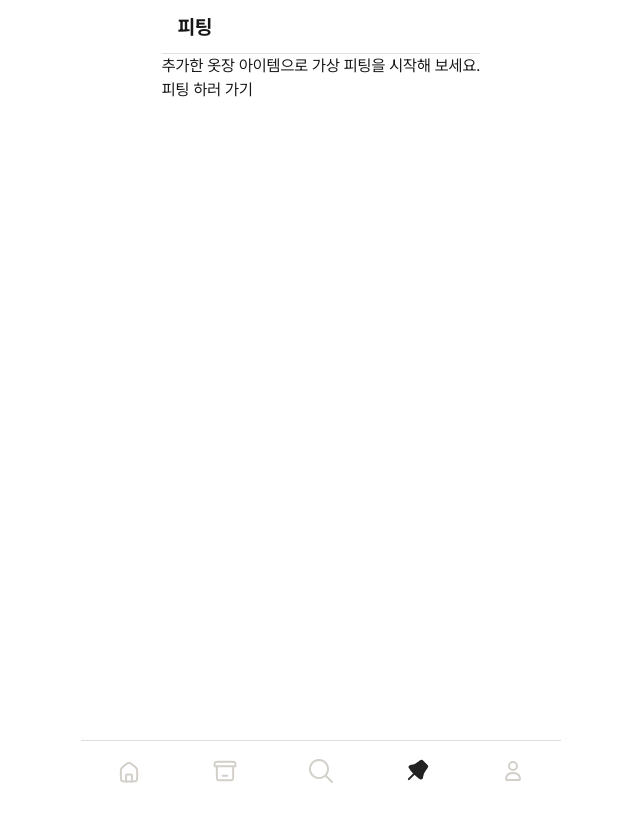
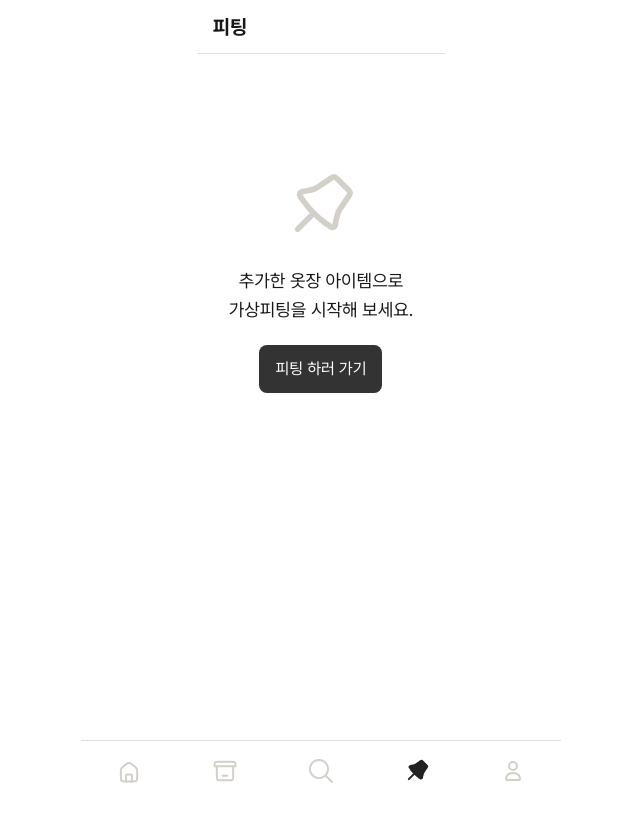
Before and after one commit to jiu6525/clofit, a Next.js app in the folder frontend/: page /fitting in a window 1280 px wide. Shown: the top 822 px of the page, without its empty margins (319-959 px from the left). Before the commit the page ends 800 px from the top, so only its background shows below. Built offline with nearby package versions, Linux system fonts and the light colour scheme.

Commit message:
feat: 피팅 추가 컴포넌트

```diff
--- a/frontend/src/app/fitting/components/FittingContent.tsx
+++ b/frontend/src/app/fitting/components/FittingContent.tsx
@@ -1,45 +1,14 @@
-import { GiClothes } from 'react-icons/gi';
+import React from 'react';
+import FittingStart from './FittingStart';
 
 interface FittingContentProps {
-  hasData: boolean;
   onStartFitting: () => void;
-  fittingImage: string;
-  loading: boolean;
 }
 
-function FittingContent({
-  hasData,
-  onStartFitting,
-  fittingImage,
-  loading,
-}: FittingContentProps) {
-  if (loading) {
-    return <div>로딩 중...</div>; // 로딩 상태 표시
-  }
-
+function FittingContent({ onStartFitting }: FittingContentProps) {
   return (
-    <div className='content'>
-      {hasData ? (
-        <div className='fitting-result'>
-          <img
-            src={fittingImage}
-            alt='가상 피팅 결과'
-            className='fitting-image'
-          />
-        </div>
-      ) : (
-        <div className='no-data-container'>
-          <GiClothes size={48} color='gray' className='no-data-icon' />
-          <p className='no-data-message'>
-            추가한 옷장 아이템으로
-            <br />
-            가상피팅을 시작해 보세요.
-          </p>
-          <button onClick={onStartFitting} className='start-button'>
-            피팅 하러 가기
-          </button>
-        </div>
-      )}
+    <div className='flex justify-center items-start min-h-screen pt-20'>
+      <FittingStart onStartFitting={onStartFitting} />
     </div>
   );
 }
--- /dev/null
+++ b/frontend/src/app/fitting/components/FittingStart.tsx
@@ -0,0 +1,31 @@
+import React from 'react';
+import ButtonRounded from '@/components/ButtonRounded';
+
+interface FittingStartProps {
+  onStartFitting: () => void;
+}
+
+function FittingStart({ onStartFitting }: FittingStartProps) {
+  return (
+    <div className='flex flex-col items-center text-center p-8 bg-white rounded-2xl'>
+      {/* 아이콘 */}
+      <img
+        src='/images/fitting-inactive.svg'
+        alt='피팅 아이템 없음'
+        className='w-20 h-20 mb-5'
+      />
+
+      {/* 안내 텍스트 */}
+      <p className='text-lg mb-5 leading-relaxed'>
+        추가한 옷장 아이템으로
+        <br />
+        가상피팅을 시작해 보세요.
+      </p>
+
+      {/* 둥근 버튼 */}
+      <ButtonRounded text='피팅 하러 가기' onClick={onStartFitting} />
+    </div>
+  );
+}
+
+export default FittingStart;
--- a/frontend/src/app/fitting/page.tsx
+++ b/frontend/src/app/fitting/page.tsx
@@ -6,7 +6,7 @@ import CenteredTitleTopbar from '@/components/CenteredTitleTopbar';
 import FittingContent from './components/FittingContent';
 
 export default function FittingPage() {
-  const [step, setStep] = useState(1); // 단계 관리
+  const [step, setStep] = useState(1);
 
   const nextStep = () => setStep((prev) => prev + 1);
   const prevStep = () => setStep((prev) => (prev > 1 ? prev - 1 : prev));
@@ -26,59 +26,14 @@ export default function FittingPage() {
 
   return (
     <div className='fitting-page'>
-      {/* 단계에 따라 다른 탑바 표시 */}
       {step === 1 ? (
         <LeftTitleTopbar title='피팅' />
       ) : (
         <CenteredTitleTopbar title={getTitleForStep()} onBack={prevStep} />
       )}
 
-      <div className='content'>
-        {step === 1 && (
-          <div className='intro'>
-            <p>추가한 옷장 아이템으로 가상 피팅을 시작해 보세요.</p>
-            <button onClick={nextStep} className='start-button'>
-              피팅 하러 가기
-            </button>
-          </div>
-        )}
-
-        {step === 2 && (
-          <div className='image-selection'>
-            <p>전신 사진을 선택하세요.</p>
-            <button onClick={nextStep} className='next-button'>
-              다음
-            </button>
-          </div>
-        )}
-
-        {step === 3 && (
-          <div className='image-selection'>
-            <p>상의 이미지를 선택하세요.</p>
-            <button onClick={nextStep} className='next-button'>
-              다음
-            </button>
-          </div>
-        )}
-
-        {step === 4 && (
-          <div className='image-selection'>
-            <p>하의 이미지를 선택하세요.</p>
-            <button onClick={nextStep} className='next-button'>
-              결과 보기
-            </button>
-          </div>
-        )}
-
-        {step === 5 && (
-          <div className='result'>
-            <p>선택한 이미지로 가상 피팅 결과입니다.</p>
-            <button onClick={() => setStep(1)} className='restart-button'>
-              다시 하기
-            </button>
-          </div>
-        )}
-      </div>
+      {/* FittingContent 컴포넌트를 항상 렌더링 */}
+      <FittingContent onStartFitting={nextStep} />
     </div>
   );
 }
--- a/frontend/src/app/globals.css
+++ b/frontend/src/app/globals.css
@@ -77,3 +77,21 @@ nav.navbar {
   font-size: 18px;
   font-weight: 500;
 }
+
+/* 공통 button 스타일 */
+.button-common {
+  height: 48px;
+  padding: 0 16px;
+  background-color: #333; /* 버튼의 기본 배경색 (검정색) */
+  color: white;
+  font-size: 16px;
+  border: none;
+  cursor: pointer;
+  transition:
+    background-color 0.3s ease,
+    color 0.3s ease;
+}
+
+.button-common:hover {
+  background-color: #444; /* hover 시 배경색 */
+}
--- /dev/null
+++ b/frontend/src/components/ButtonRectangular.tsx
@@ -0,0 +1,14 @@
+interface ButtonRectangularProps {
+  text: string;
+  onClick?: () => void;
+}
+
+function ButtonRectangular({ text, onClick }: ButtonRectangularProps) {
+  return (
+    <button onClick={onClick} className='button-common rounded-none'>
+      {text}
+    </button>
+  );
+}
+
+export default ButtonRectangular;
--- /dev/null
+++ b/frontend/src/components/ButtonRounded.tsx
@@ -0,0 +1,14 @@
+interface ButtonRoundedProps {
+  text: string;
+  onClick?: () => void;
+}
+
+function ButtonRounded({ text, onClick }: ButtonRoundedProps) {
+  return (
+    <button onClick={onClick} className='button-common rounded-lg'>
+      {text}
+    </button>
+  );
+}
+
+export default ButtonRounded;
```
